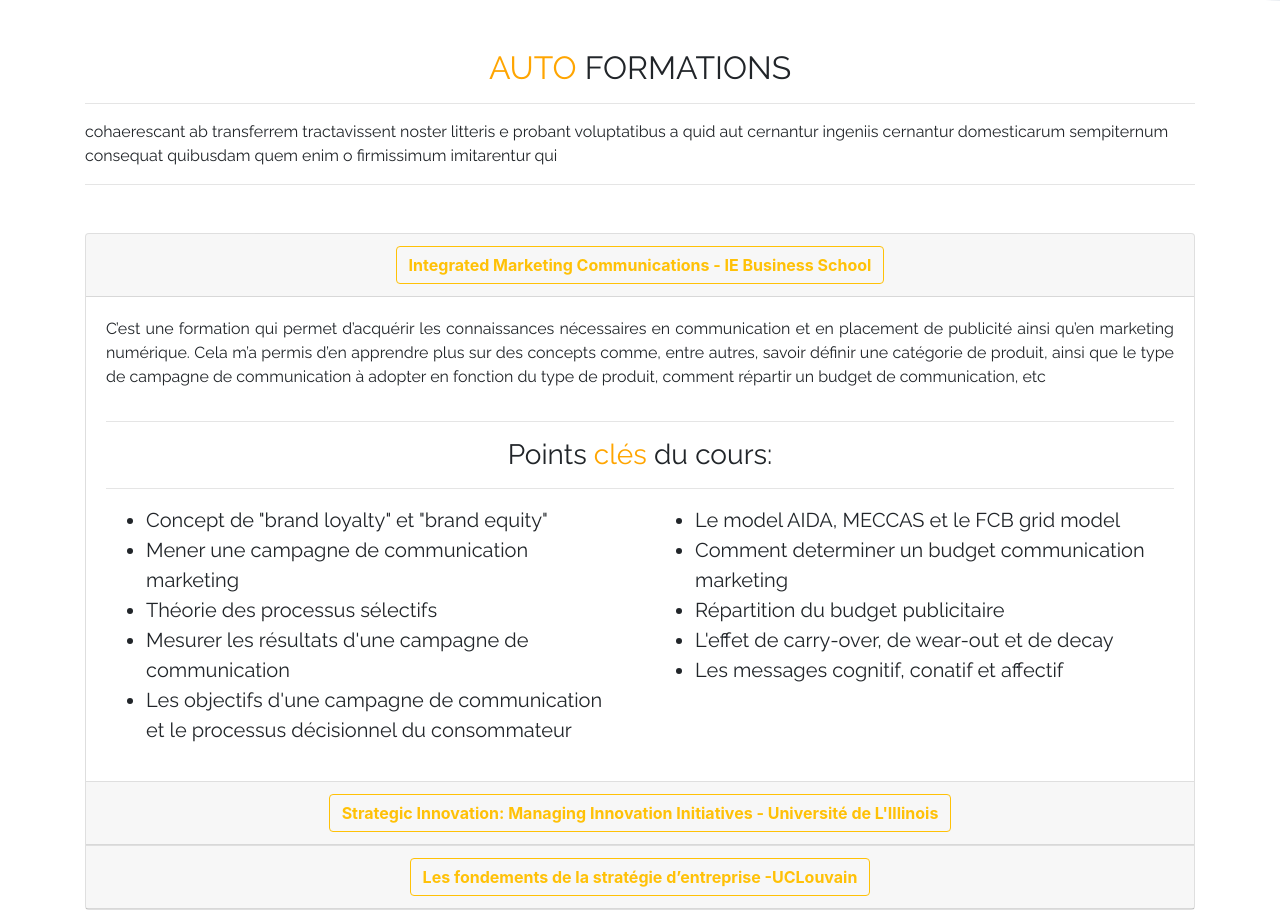
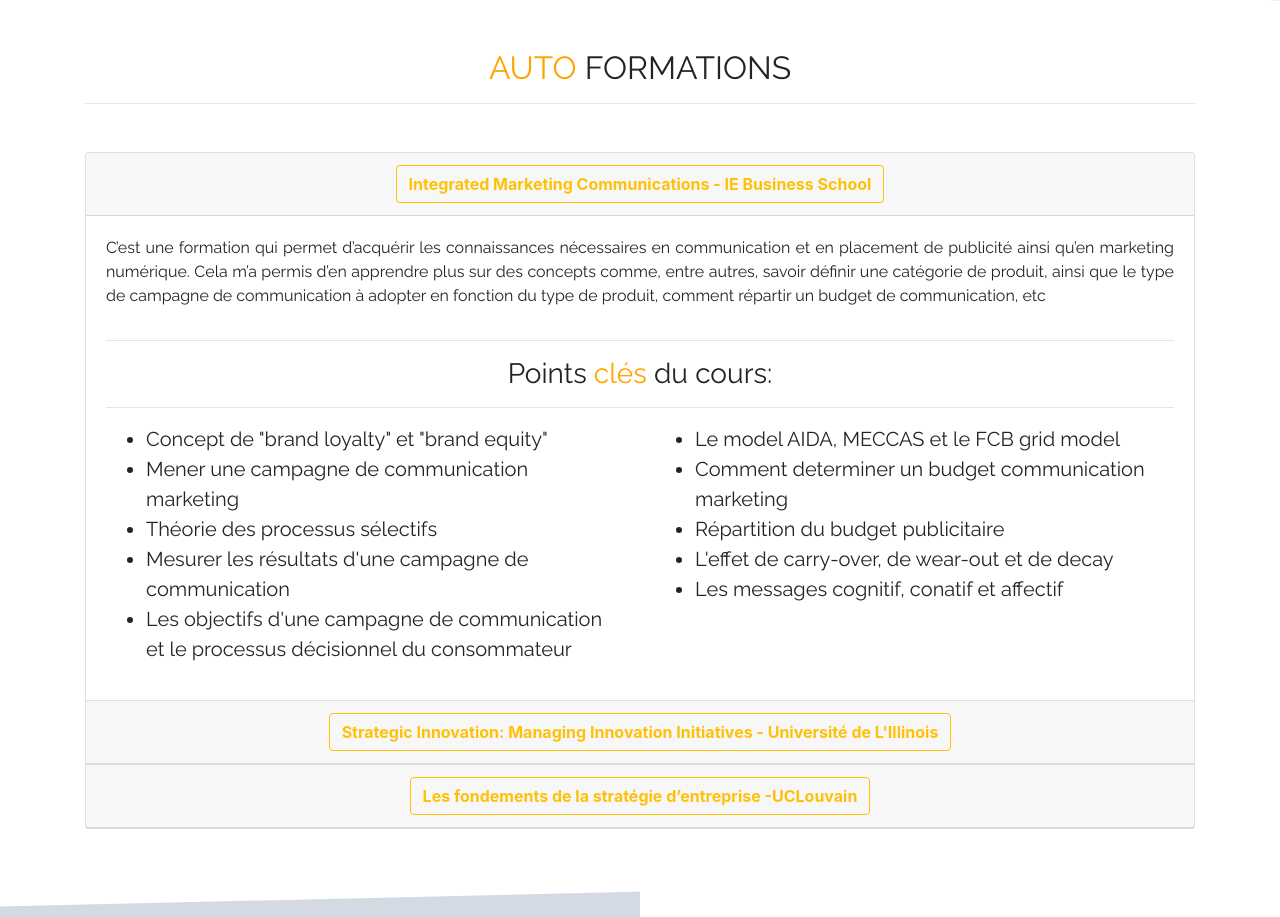
Before and after one commit to jonathantisseyre/site-master, a plain HTML site: page index.html in a window 1280 px wide. Shown: the part 1920-2837 px from the top of the page. Drawn offline with nearby package versions, Linux system fonts and the light colour scheme.

Commit message:
Update index.html

```diff
--- a/index.html
+++ b/index.html
@@ -114,10 +114,6 @@
         <span id="forma"></span>
         <div class="container forma mt-5" id="formation">
             <div class="text-center"><h2><span style="color: orange;">AUTO</span> FORMATIONS</h2></div><hr>
-            <div><p>cohaerescant ab transferrem tractavissent noster litteris e probant voluptatibus
-                a quid aut cernantur ingeniis cernantur domesticarum sempiternum consequat
-                quibusdam quem enim o firmissimum imitarentur qui</p></div><hr>
-
             <div class="accordion mt-5" id="accordionExample">
                 <div class="card">
                     <div class="card-header" id="headingOne">
```
